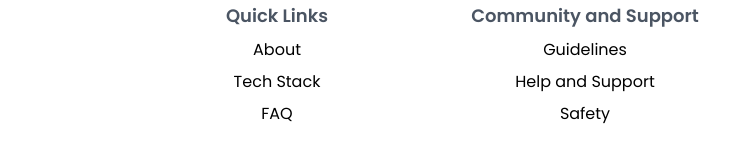
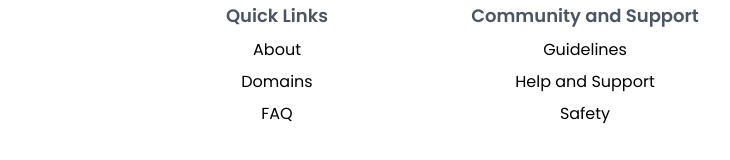
Before and after one commit to GDSC-IETDAVV/GDSC_Website, a Next.js app: page /events in a window 1280 px wide. Shown: the part 3198-3358 px from the top of the page, without its empty margins (209-939 px from the left). Built offline with nearby package versions, Linux system fonts and the light colour scheme.

Commit message:
fixed footer links

```diff
--- a/src/app/components/Footer/index.tsx
+++ b/src/app/components/Footer/index.tsx
@@ -5,6 +5,7 @@ import { motion } from "framer-motion";
 import styles from "./style.module.scss";
 import { headingReveal } from "./animations";
 import Image from "next/image";
+import Link from "next/link";
 const Footer = () => {
   const reachRef = useRef(null);
   const footerRef = useRef(null);
@@ -89,7 +90,7 @@ const Footer = () => {
               //     : {}
               // }
             >
-              About
+              <Link href={"/#about"}>About</Link>
             </motion.span>
             <motion.span
               className="opacity-0"
@@ -103,7 +104,7 @@ const Footer = () => {
               }}
               viewport={{ once: true }}
             >
-              Tech Stack
+              <Link href="/#domains">Domains</Link>
             </motion.span>
             <motion.span
               className="opacity-0"
```
